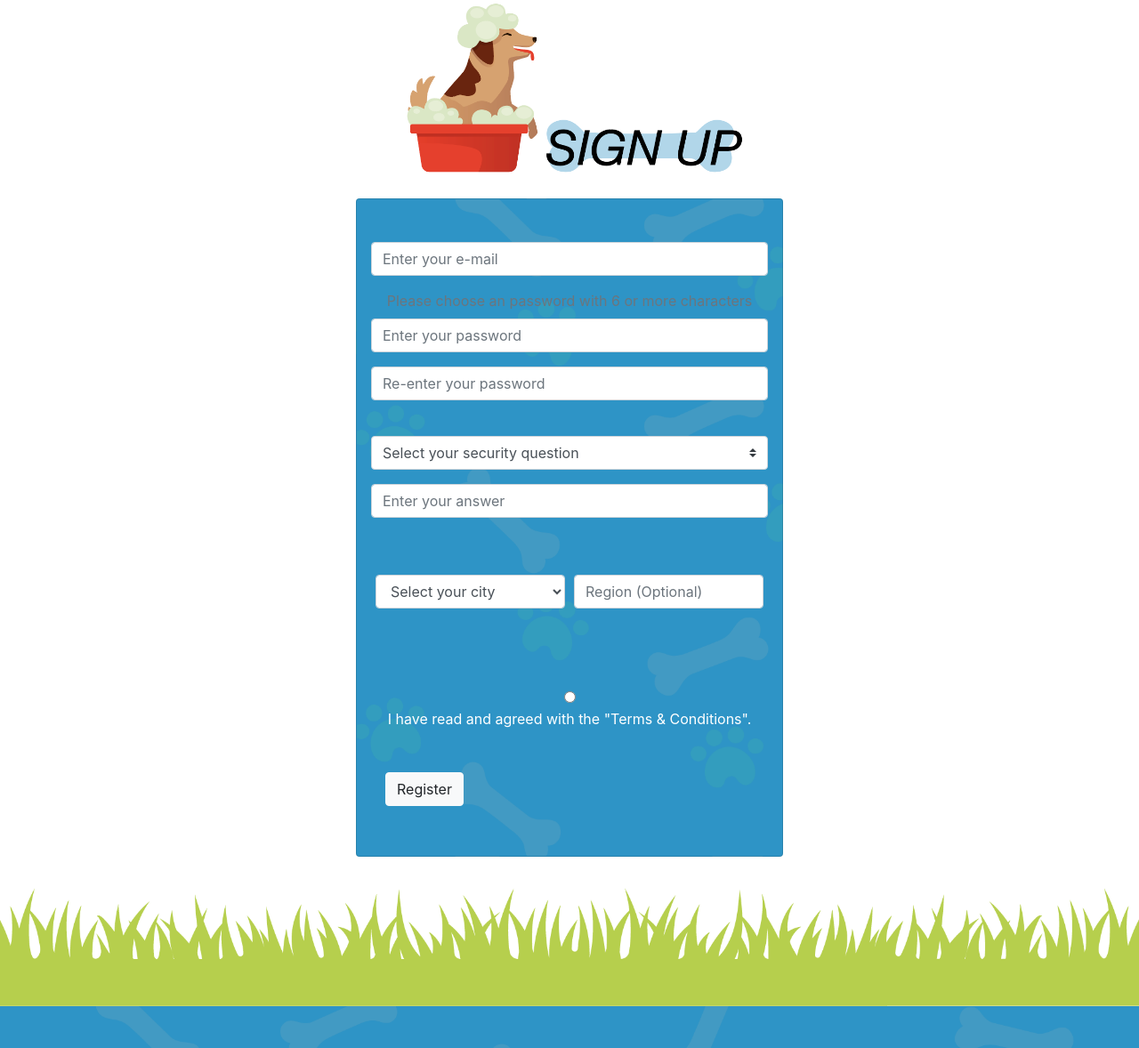
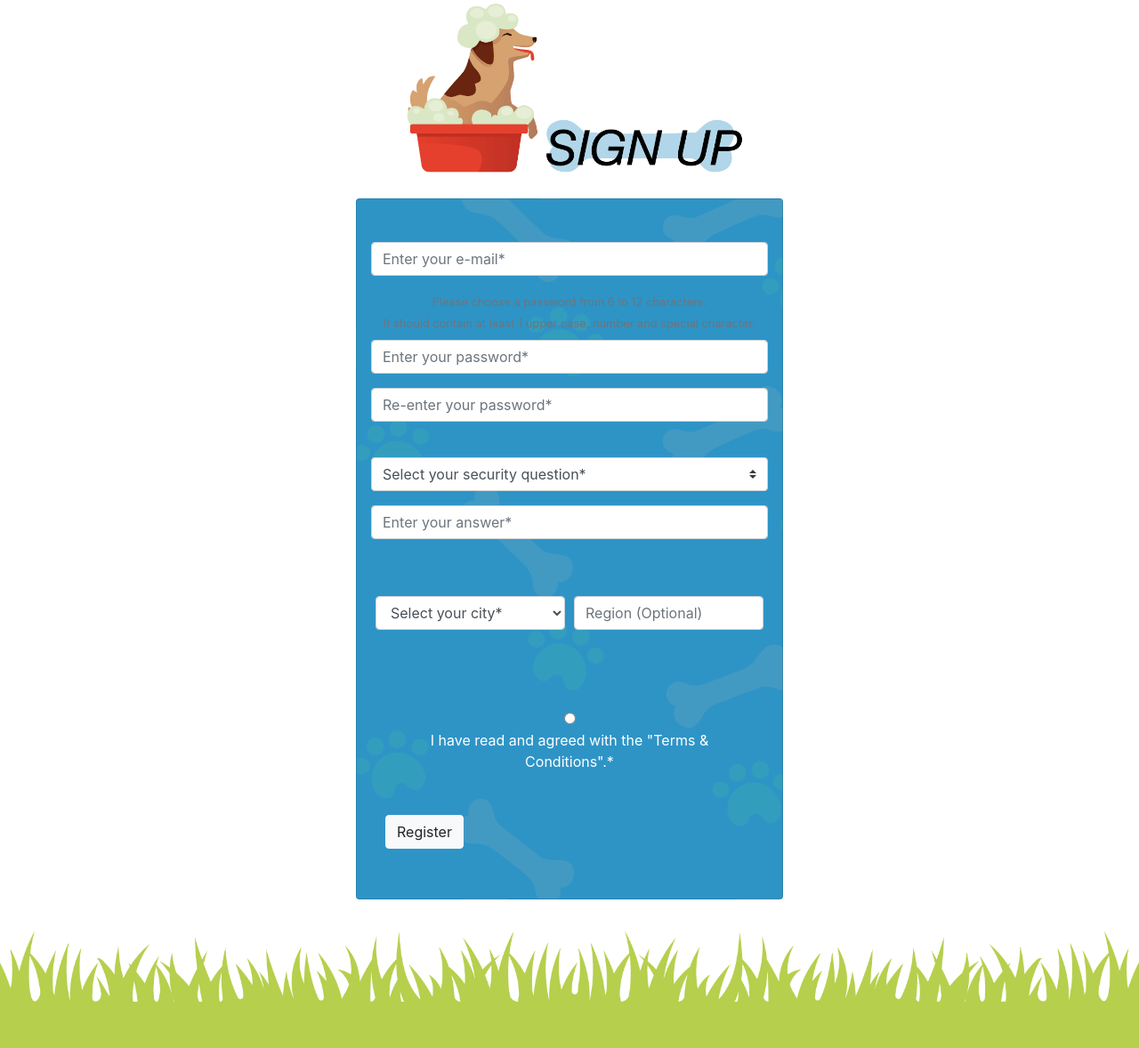
Before and after one commit to Kevulis/POD_Website-2, a PHP site: page /register.php in a window 1280 px wide. Shown: the part 175-1353 px from the top of the page at 89% size. Run offline with PHP 8.4, Linux system fonts and the light colour scheme; data that the repository does not hold is empty; some libraries are stand-ins or nearby versions.

Commit message:
Final Change
Co-Authored-By: Larissa <laridff@users.noreply.github.com>

```diff
--- a/register.php
+++ b/register.php
@@ -66,20 +66,20 @@
         <?php include('errors.php'); ?>
     <br>
 <div class="form-group md-form mr-3 ml-3 text-white"><br>
-  	  <input type="email" class="form-control" name="email" pattern="[a-z0-9._%+-]+@[a-z0-9.-]+\.[a-z]{2,4}$" placeholder="Enter your e-mail" value="<?php echo $email; ?>" required>
+  	  <input type="email" class="form-control" name="email" pattern="[a-z0-9._%+-]+@[a-z0-9.-]+\.[a-z]{2,4}$" placeholder="Enter your e-mail*" value="<?php echo $email; ?>" required>
   	</div>
 <div class="form-group md-form mr-3 ml-3 text-white">
-    <label class="text-muted text-white">Please choose an password with 6 or more characters</label>
-  	  <input type="password" class="form-control" name="password_1" minlenght="6" maxlength="12" pattern="(?=^.{6,}$)((?=.*\d)|(?=.*\W+))(?![.\n])(?=.*[A-Z])(?=.*[a-z]).*$" title="Password (UpperCase, LowerCase, Number/SpecialChar and min 6 Chars)" placeholder="Enter your password" value="<?php echo $password_1; ?>" required>
+    <label class="text-muted text-white"><small>Please choose a password from 6 to 12 characters. <br> It should contain at least 1 upper case, number and special character.</small></label>
+  	  <input type="password" class="form-control" name="password_1" minlenght="6" maxlength="12" pattern="(?=^.{6,}$)((?=.*\d)|(?=.*\W+))(?![.\n])(?=.*[A-Z])(?=.*[a-z]).*$" title="Password (UpperCase, LowerCase, Number/SpecialChar and min 6 Chars)" placeholder="Enter your password*" value="<?php echo $password_1; ?>" required>
   	</div>
 <div class="form-group md-form mr-3 ml-3 text-white">
-  	  <input type="password" class="form-control" name="password_2" minlenght="6" maxlength="12" pattern="(?=^.{6,}$)((?=.*\d)|(?=.*\W+))(?![.\n])(?=.*[A-Z])(?=.*[a-z]).*$" title="Please confirm your passoword!" placeholder="Re-enter your password" value="<?php echo $password_2; ?>" required>
+  	  <input type="password" class="form-control" name="password_2" minlenght="6" maxlength="12" pattern="(?=^.{6,}$)((?=.*\d)|(?=.*\W+))(?![.\n])(?=.*[A-Z])(?=.*[a-z]).*$" title="Please confirm your passoword!" placeholder="Re-enter your password*" value="<?php echo $password_2; ?>" required>
   	</div>
 
 
     <div class="form-group mr-3 ml-3 text-white"><br>
     <select class="custom-select" name="security_question" value="<?php echo $security_question; ?>" required>
-      <option value="">Select your security question</option>
+      <option value="">Select your security question*</option>
       <option value="1">What primary school did you attend?</option>
       <option value="2">What is the middle name of your mother?</option>
       <option value="3">What is the name of your first pet?</option>
@@ -87,7 +87,7 @@
            </div>
 
              <div class="form-group mr-3 ml-3" >
-          <input  class="form-control" name="security_answer" placeholder="Enter your answer" value="<?php echo $security_answer; ?>" required><br>
+          <input  class="form-control" name="security_answer" placeholder="Enter your answer*" value="<?php echo $security_answer; ?>" required><br>
 
      <br>
   </div>
@@ -95,7 +95,7 @@
  <div class="form-group form-row mr-3 ml-3">
      <div class="col-md-6 mb-3" >
  <select required="required" class="form-control" name= "city_id" value="<?php echo $city_id; ?>">
-                <option>Select your city</option>
+                <option>Select your city*</option>
                 <?php
                     $query = "SELECT * from city";
                     $result_type = mysqli_query($db,$query);
@@ -115,7 +115,7 @@
                 </div>
 <div class="form-group mr-3 ml-3 text-white"><br>
 <input type="radio" id="terms" name="terms" value="agree" required>
-  <label for="agree"> I have read and agreed with the <a href="terms.html" class="text-white"> "Terms & Conditions".</a></label><br>
+  <label for="agree"> I have read and agreed with the <a href="terms.html" class="text-white"> "Terms & Conditions".*</a></label><br>
      </div>
 
 <div class="form-group md-form mr-3 ml-3 text-white"><br>
--- a/search.php
+++ b/search.php
@@ -167,7 +167,7 @@
 
           <div class="container" align="center">
 
-              <img src="img/mydog.png" align="center" width="400" height="150">
+              <img src="img/search.png" align="center" width="400" height="150">
               <br> <br>
         <div class="card" style="width: 60rem; background-image: url('img/bk-01.png'); background-size: cover;" align="center"><br>
 <!--      <div class="jumbotron" style="background-image: url('img/bk-01.png'); background-size: cover;">-->
```
